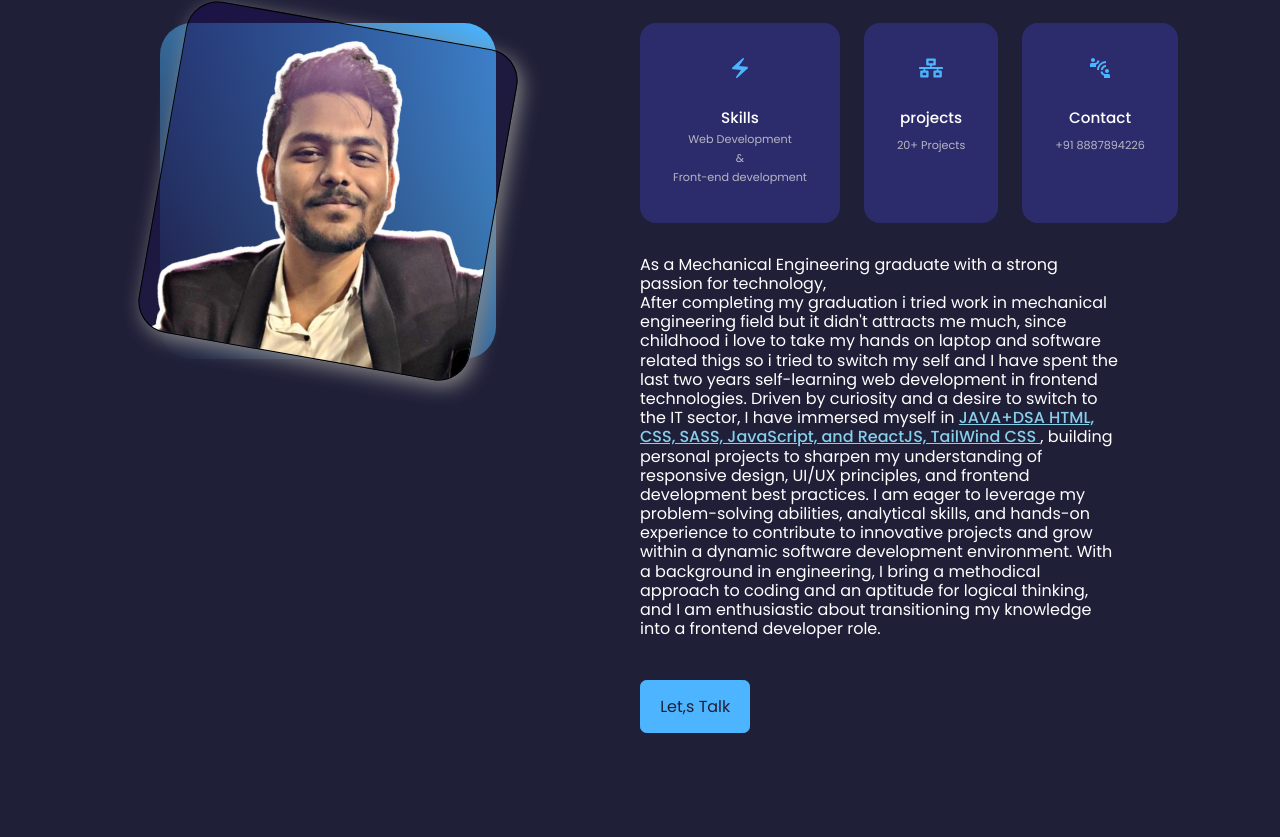
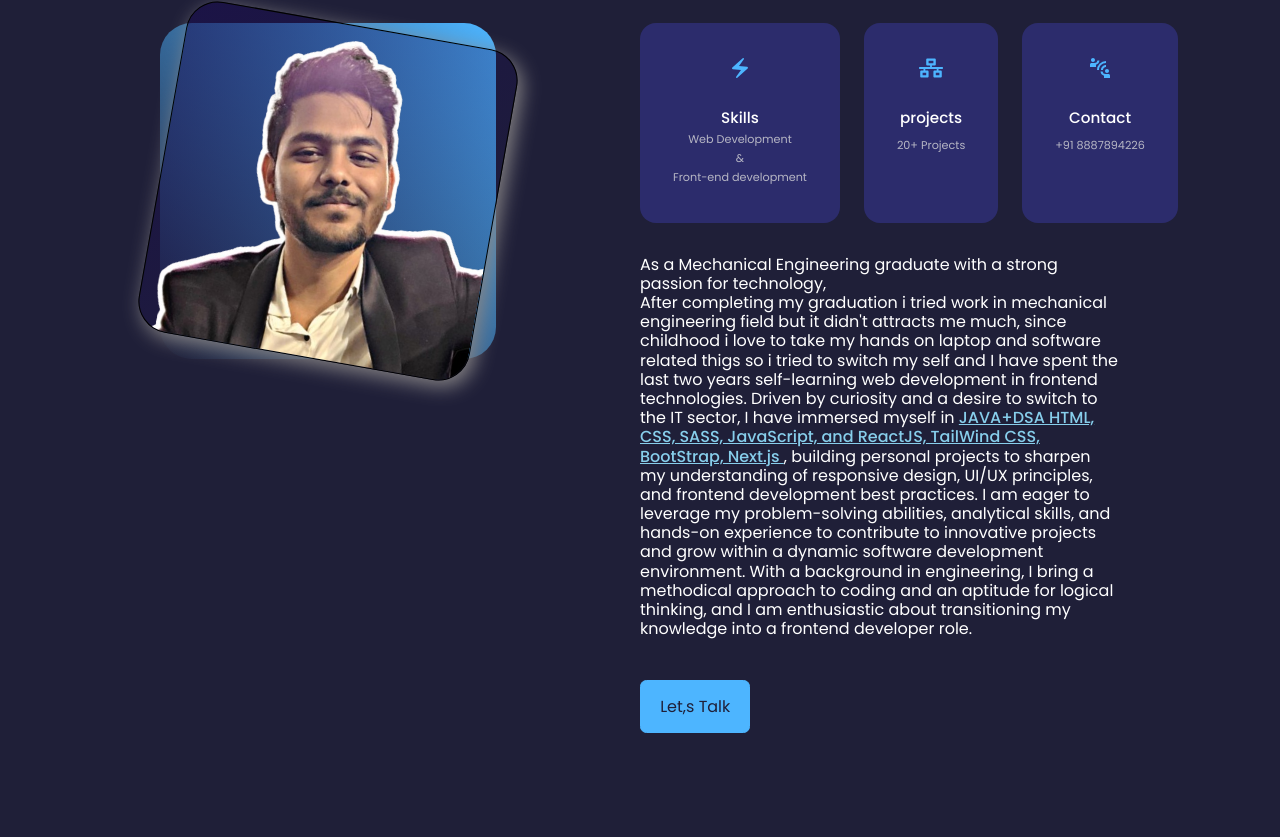
Before and after one commit to KartikayV13/myPortfolio-, a React (Create React App) app: page / in a window 1280 px wide. Shown: the part 1018-1855 px from the top of the page. Built offline with nearby package versions, Linux system fonts and the light colour scheme.

Commit message:
Update About.jsx
added my new skills

```diff
--- a/src/Components/About/About.jsx
+++ b/src/Components/About/About.jsx
@@ -61,7 +61,7 @@ const About = () => {
             self-learning web development in frontend technologies.
             Driven by
             curiosity and a desire to switch to the IT sector, I have immersed
-            myself in <strong><span className="lng"> JAVA+DSA HTML, CSS, SASS, JavaScript, and ReactJS, TailWind CSS </span></strong>, building personal
+            myself in <strong><span className="lng"> JAVA+DSA HTML, CSS, SASS, JavaScript, and ReactJS, TailWind CSS, BootStrap, Next.js </span></strong>, building personal
             projects to sharpen my understanding of responsive design, UI/UX
             principles, and frontend development best practices. I am eager to
             leverage my problem-solving abilities, analytical skills, and
```
